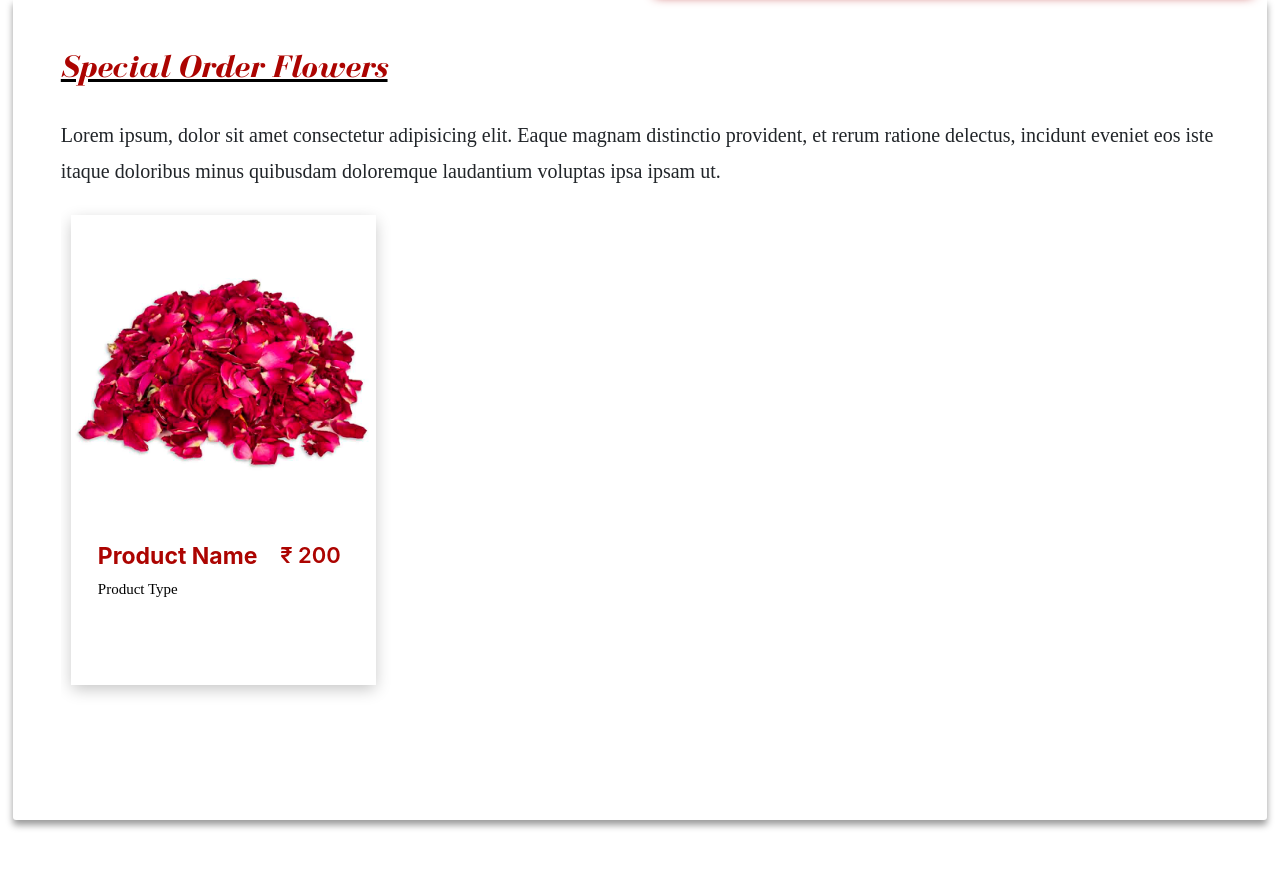
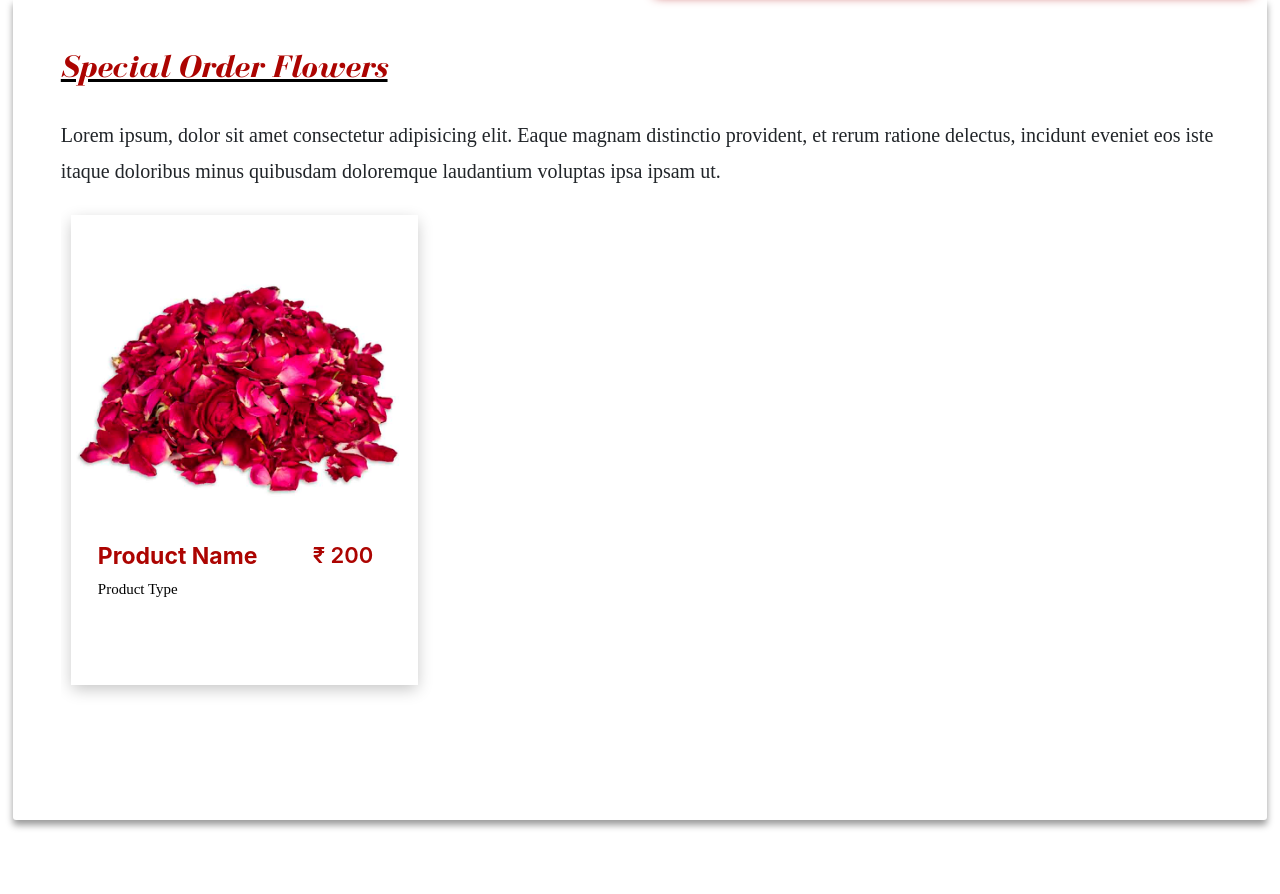
Before and after one commit to Shrirama-Upadhya-A/poojas-final, a PHP site: page /flowers-special.html in a window 1280 px wide. Shown: the part 298-1192 px from the top of the page. Run offline with PHP 8.4, Linux system fonts and the light colour scheme; some libraries are stand-ins or nearby versions; some web fonts are replaced.

Commit message:
Update shop2.css

```diff
--- a/css/shop2.css
+++ b/css/shop2.css
@@ -235,7 +235,7 @@
 
 .product-front,
 .product-back {
-    width: 315px;
+    width: 100%;
     height: 480px;
     background: #fff;
     position: absolute;
@@ -269,7 +269,7 @@ div.large .product-back {
 }
 
 .make3D {
-    width: 305px;
+    width: 90%;
     height: 470px;
     position: absolute;
     top: 10px;
@@ -317,7 +317,7 @@ div.make3D.flip180 {
 .make3D.animate {
     top: 5px;
     left: 5px;
-    width: 315px;
+    width: 90%;
     height: 480px;
     box-shadow: 0px 5px 31px -1px rgba(0, 0, 0, 0.15);
     -webkit-transition: 100ms ease-out;
@@ -329,7 +329,7 @@ div.make3D.flip180 {
 div.large .make3D {
     top: 0;
     left: 0;
-    width: 315px;
+    width: 90%;
     height: 480px;
     -webkit-transition: 300ms ease-out;
     -moz-transition: 300ms ease-out;
```
